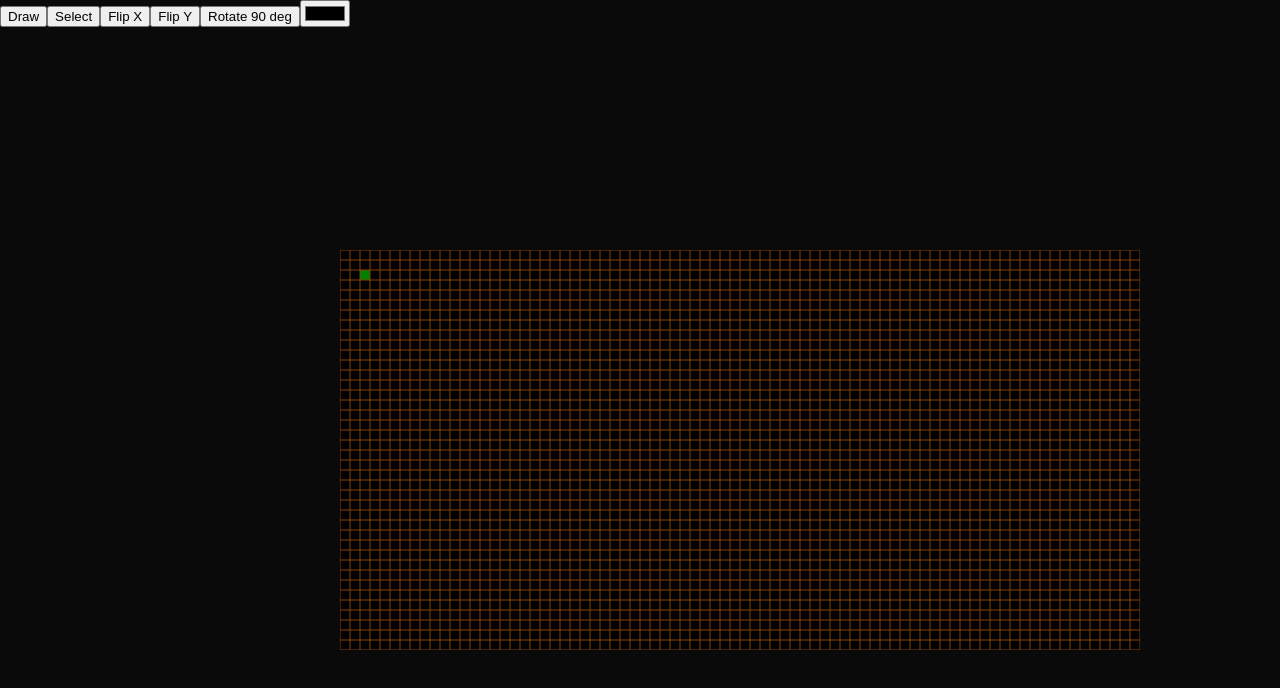
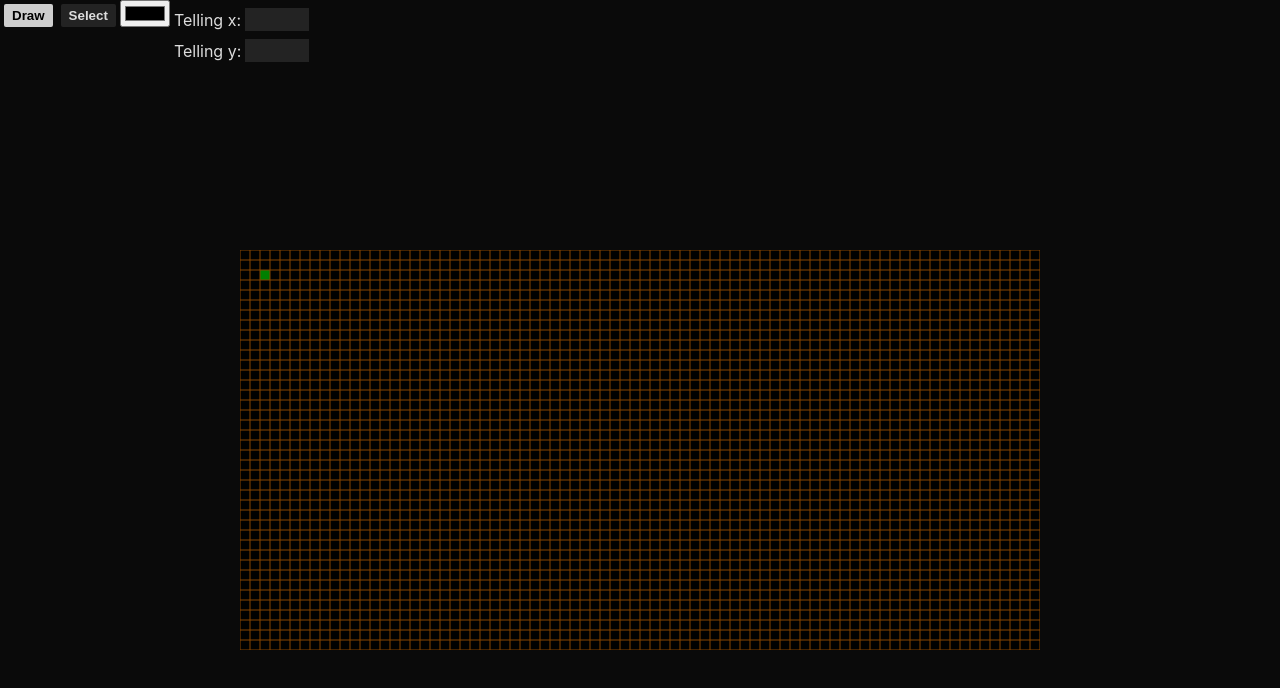
Before and after one commit to niklasmh/knithub, a React (Create React App) app: page / in a window 1280 px wide. Shown: the top 688 px of the page. Built offline with nearby package versions, Linux system fonts and the light colour scheme.

Commit message:
Design toolbar and make some settings related to mode

```diff
--- a/src/App.css
+++ b/src/App.css
@@ -8,18 +8,18 @@
   grid-template-rows: 100px 1fr;
   grid-template-areas:
     'tools tools'
-    'layers canvas';
+    'canvas canvas';
 }
 
-.App > :nth-child(1) {
+.App > .Toolbar {
   grid-area: tools;
 }
 
-.App > :nth-child(2) {
+.App > .layer-list {
   grid-area: layers;
 }
 
-.App > :nth-child(3) {
+.App > .Canvas {
   grid-area: canvas;
   overflow: auto;
 }
--- a/src/App.tsx
+++ b/src/App.tsx
@@ -14,7 +14,6 @@ import { Transformation } from './models/transformations'
 interface IProps {}
 
 interface IState {
-  grid: Grid
   scale: [number, number]
   mode: Modes
   color: Color
@@ -34,11 +33,10 @@ class App extends Component<IProps, IState> {
     }
 
     this.state = {
-      grid,
       scale: [10, 10],
       mode: Modes.DRAW,
       color: { value: 'white' },
-      layers: []
+      layers: [{ grid, selected: true }]
     }
   }
 
@@ -110,23 +108,25 @@ class App extends Component<IProps, IState> {
 
   render() {
     const {
-      grid,
       scale: [width, height],
       mode,
       color,
       layers
     } = this.state
 
+    const grid: Grid = layers[0].grid
+
     return (
       <div className="App">
         <Toolbar
+          mode={mode}
           transformation={(operation: Transformation) =>
             this.transformation(operation)
           }
           changeColor={(color: Color) => this.changeColor(color)}
           changeMode={(mode: Modes) => this.changeMode(mode)}
         />
-        <Layers
+        {/*<Layers
           layers={layers}
           addLayer={(layer: Layer) => this.addLayer(layer)}
           deleteLayer={(index: number) => this.deleteLayer(index)}
@@ -136,7 +136,7 @@ class App extends Component<IProps, IState> {
           moveLayer={(index: number, steps: number) =>
             this.moveLayer(index, steps)
           }
-        />
+        />*/}
         <Canvas
           ref={this.canvas}
           scale={{ x: width, y: height }}
--- a/src/components/Canvas.tsx
+++ b/src/components/Canvas.tsx
@@ -76,6 +76,11 @@ export default class Canvas extends Component<IProps, IState> {
 
     renderGrid[2][2] = { value: 'green' }
 
+    const layers: Layer[] = props.layers
+    layers[0].renderGrid = renderGrid
+
+    props.updateLayers(layers)
+
     this.state = {
       cursor: 'default',
       ctrlDown: false,
@@ -91,7 +96,7 @@ export default class Canvas extends Component<IProps, IState> {
       mouseDown: false,
       mouseDownPosition: { x: -1, y: -1 },
       mouseUpPosition: { x: -1, y: -1 },
-      layers: props.layers
+      layers
     }
   }
 
@@ -270,7 +275,7 @@ export default class Canvas extends Component<IProps, IState> {
           ? { start: this.state.selectedRect.start, end: { x, y } }
           : this.state.selectedRect
 
-      const { renderGrid } = this.state
+      const renderGrid: RenderGrid = this.state.renderGrid.slice()
       const selectedGrid: RenderGrid = this.state.selectedGrid.slice()
       let cursor: string = this.state.cursor
 
@@ -324,6 +329,7 @@ export default class Canvas extends Component<IProps, IState> {
       this.setState({
         ...this.state,
         cursor,
+        renderGrid,
         selectedRect,
         selectedGrid,
         movingSelection: false,
@@ -434,6 +440,16 @@ export default class Canvas extends Component<IProps, IState> {
       }
     }
     return firstLayer
+  }
+
+  updateMainLayer(renderGrid: RenderGrid) {
+    this.updateLayer(renderGrid, 0)
+  }
+
+  updateLayer(renderGrid: RenderGrid, index: number = 0) {
+    const layers: Layer[] = this.props.layers
+    layers[index].renderGrid = renderGrid
+    this.props.updateLayers(layers)
   }
 
   moveSelection(position: Point, grid: RenderGrid = this.state.selectedGrid) {
--- a/src/components/Layers.tsx
+++ b/src/components/Layers.tsx
@@ -15,7 +15,7 @@ export default class Layers extends Component<IProps, {}> {
     const layers: any = this.props.layers.map((layer: Layer, i: number) => {
       return (
         <div className="layer" key={i}>
-          {i}
+          {i == 0 ? <i>Background layer</i> : `Layer ${i}`}
         </div>
       )
     })
--- /dev/null
+++ b/src/components/Toolbar.css
@@ -0,0 +1,61 @@
+.Toolbar {
+  display: flex;
+  flex-flow: wrap row;
+  align-items: flex-start;
+}
+
+button {
+  cursor: pointer;
+  appearance: none;
+  border: none;
+  border-radius: 2px;
+  background-color: rgba(255, 255, 255, 0.1);
+  transition: background-color 0.05s ease-in-out;
+  color: #ddd;
+  font-weight: bold;
+  margin: 4px;
+  padding: 4px 8px;
+  outline: none;
+}
+
+button:hover {
+  background-color: rgba(255, 255, 255, 0.05);
+}
+
+button.selected {
+  background-color: rgba(255, 255, 255, 0.8);
+  color: #000;
+}
+
+button.selected:hover {
+  background-color: rgba(255, 255, 255, 0.7);
+  color: #000;
+}
+
+input:not([type]),
+input[type='text'],
+input[type='number'] {
+  appearance: none;
+  background-color: rgba(255, 255, 255, 0.1);
+  color: #ddd;
+  border: none;
+  margin: 4px;
+  padding: 4px;
+  box-sizing: border-box;
+}
+
+input[type='number'] {
+  width: 64px;
+}
+
+.input-group {
+  margin: 4px;
+  display: flex;
+  flex-flow: nowrap column;
+}
+
+.input-element {
+  display: flex;
+  flex-flow: nowrap row;
+  align-items: center;
+}
--- a/src/components/Toolbar.tsx
+++ b/src/components/Toolbar.tsx
@@ -1,10 +1,12 @@
 import React, { Component } from 'react'
+import './Toolbar.css'
 
 import { Modes } from '../models/modes'
 import { Color } from '../models/color'
 import { Transformation, Transformations } from '../models/transformations'
 
 interface IProps {
+  mode: Modes
   changeMode(mode: Modes): void
   changeColor(color: Color): void
   transformation(operation: Transformation): void
@@ -29,21 +31,50 @@ export default class Toolbar extends Component<IProps, {}> {
   }
 
   render() {
-    return (
-      <div>
-        <button onClick={() => this.props.changeMode(Modes.DRAW)}>Draw</button>
-        <button onClick={() => this.props.changeMode(Modes.SELECT)}>
-          Select
-        </button>
+    const drawSettings: any = (
+      <>
+        <input
+          type="color"
+          onChange={evt => this.props.changeColor({ value: evt.target.value })}
+        />
+      </>
+    )
+    const selectSettings: any = (
+      <>
         <button onClick={() => this.transformation('FLIP_X')}>Flip X</button>
         <button onClick={() => this.transformation('FLIP_Y')}>Flip Y</button>
         <button onClick={() => this.transformation('ROTATION')}>
           Rotate 90 deg
         </button>
-        <input
-          type="color"
-          onChange={evt => this.props.changeColor({ value: evt.target.value })}
-        />
+      </>
+    )
+
+    return (
+      <div className="Toolbar">
+        <button
+          className={this.props.mode === Modes.DRAW ? 'selected' : ''}
+          onClick={() => this.props.changeMode(Modes.DRAW)}
+        >
+          Draw
+        </button>
+        <button
+          className={this.props.mode === Modes.SELECT ? 'selected' : ''}
+          onClick={() => this.props.changeMode(Modes.SELECT)}
+        >
+          Select
+        </button>
+        {this.props.mode === Modes.DRAW && drawSettings}
+        {this.props.mode === Modes.SELECT && selectSettings}
+        <div className="input-group">
+          <div className="input-element">
+            <label htmlFor="count-x">Telling x:</label>
+            <input type="number" />
+          </div>
+          <div className="input-element">
+            <label htmlFor="count-x">Telling y:</label>
+            <input type="number" />
+          </div>
+        </div>
       </div>
     )
   }
```
